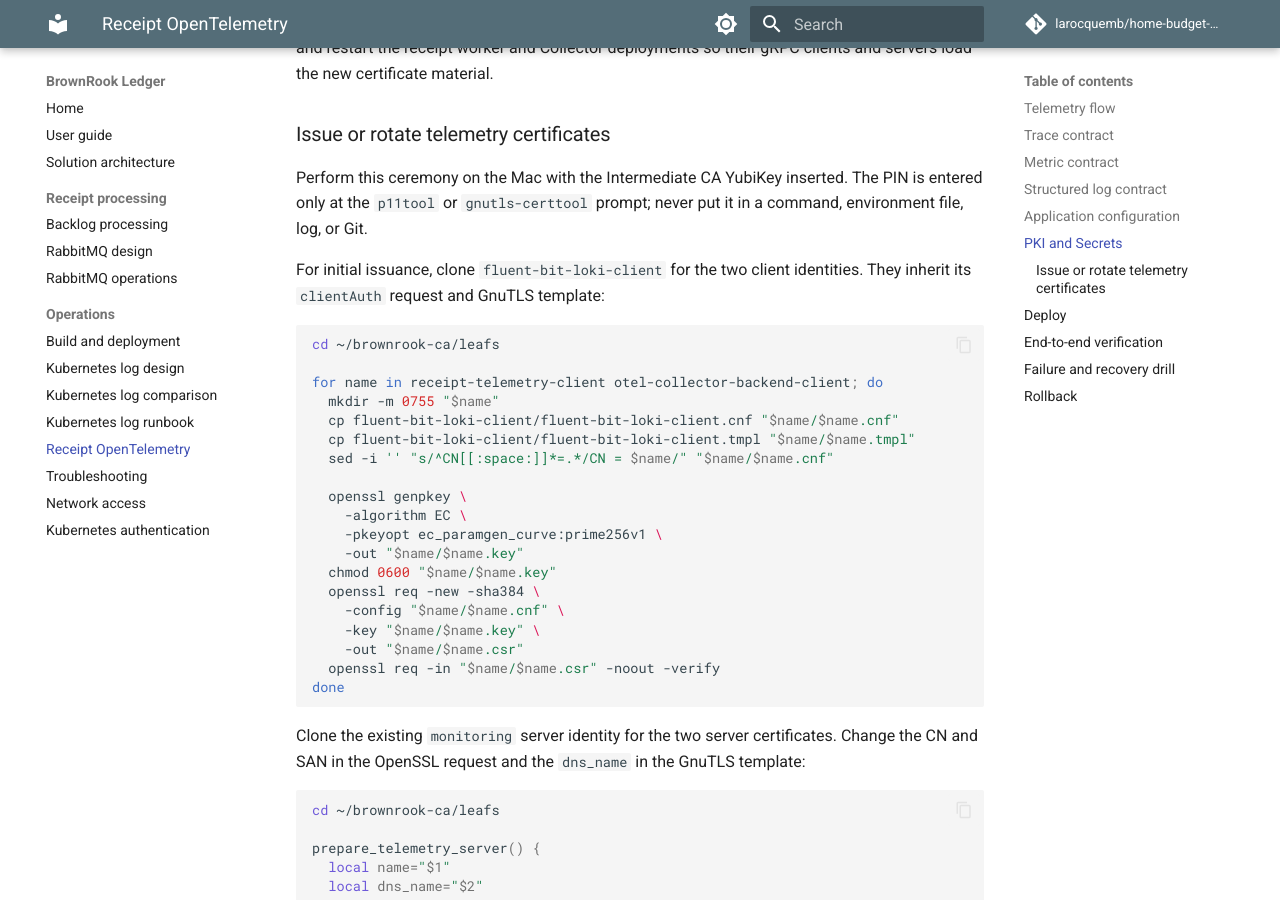
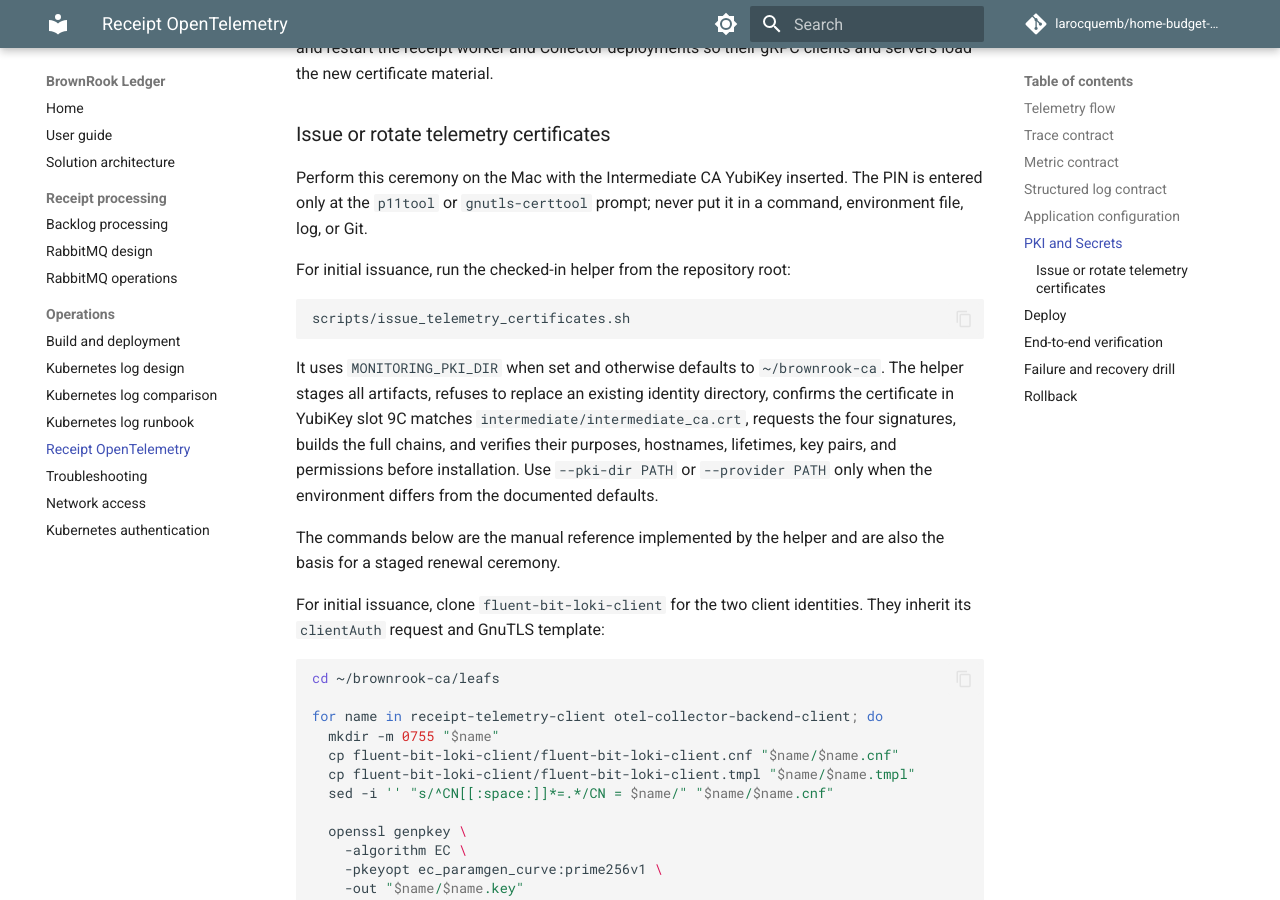
Before and after one commit to larocquemb/home-budget-pipeline, an MkDocs documentation site: the page built from docs/opentelemetry.md, in a window 1280 px wide and 900 px high, scrolled down 4272 px. Built offline with MkDocs 1.6.1 and Material for MkDocs 9.7.7, drawn with Linux system fonts in a browser that asks for light colours; comment, search, counter and statistics services are not loaded.

Commit message:
KAN-88: automate telemetry certificate issuance

````diff
--- a/docs/opentelemetry.md
+++ b/docs/opentelemetry.md
@@ -163,6 +163,23 @@ the new certificate material.
 Perform this ceremony on the Mac with the Intermediate CA YubiKey inserted.
 The PIN is entered only at the `p11tool` or `gnutls-certtool` prompt; never put
 it in a command, environment file, log, or Git.
+
+For initial issuance, run the checked-in helper from the repository root:
+
+```zsh
+scripts/issue_telemetry_certificates.sh
+```
+
+It uses `MONITORING_PKI_DIR` when set and otherwise defaults to
+`~/brownrook-ca`. The helper stages all artifacts, refuses to replace an
+existing identity directory, confirms the certificate in YubiKey slot 9C
+matches `intermediate/intermediate_ca.crt`, requests the four signatures, builds
+the full chains, and verifies their purposes, hostnames, lifetimes, key pairs,
+and permissions before installation. Use `--pki-dir PATH` or `--provider PATH`
+only when the environment differs from the documented defaults.
+
+The commands below are the manual reference implemented by the helper and are
+also the basis for a staged renewal ceremony.
 
 For initial issuance, clone `fluent-bit-loki-client` for the two client
 identities. They inherit its `clientAuth` request and GnuTLS template:
````
Also changed, not shown: docs/operations-runbook.md (+2 -0 lines), ops/monitoring/README.md (+4 -0 lines), 2 other files.
